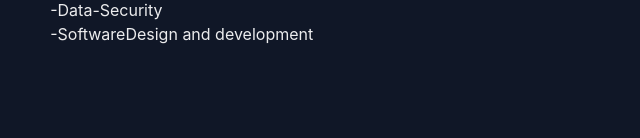
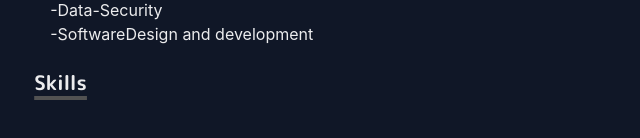
Before and after one commit to Snackme/locng-homepage, a Next.js app: page / in a window 1280 px wide. Shown: the part 872-1010 px from the top of the page, without its empty margins (319-959 px from the left). Before the commit the page ends 974 px from the top, so only its background shows below. Built offline with nearby package versions, Linux system fonts and the light colour scheme.

Commit message:
making logo swirl animation. added some more to skills section and finalized chatbot page

```diff
--- a/components/logo.js
+++ b/components/logo.js
@@ -11,6 +11,10 @@ const LogoBox = styled.span`
   height:30px
   line-height: 20px;
   padding: 10px;
+
+  img {
+    transition: 200ms ease;
+  }
 
   &:hover img {
     transform:rotate(50deg);
--- a/pages/index.js
+++ b/pages/index.js
@@ -139,6 +139,12 @@ const Page = () => {
 
           <Paragraph>-SoftwareDesign and development</Paragraph>
         </Section>
+
+        <Section delay="0.3">
+        <Heading as="h3" variant="section-title">
+            Skills
+          </Heading>
+        </Section>
       </Container>
     </Layout>
   )
```
Also changed, not shown: pages/projects.js (+3 -4 lines).
